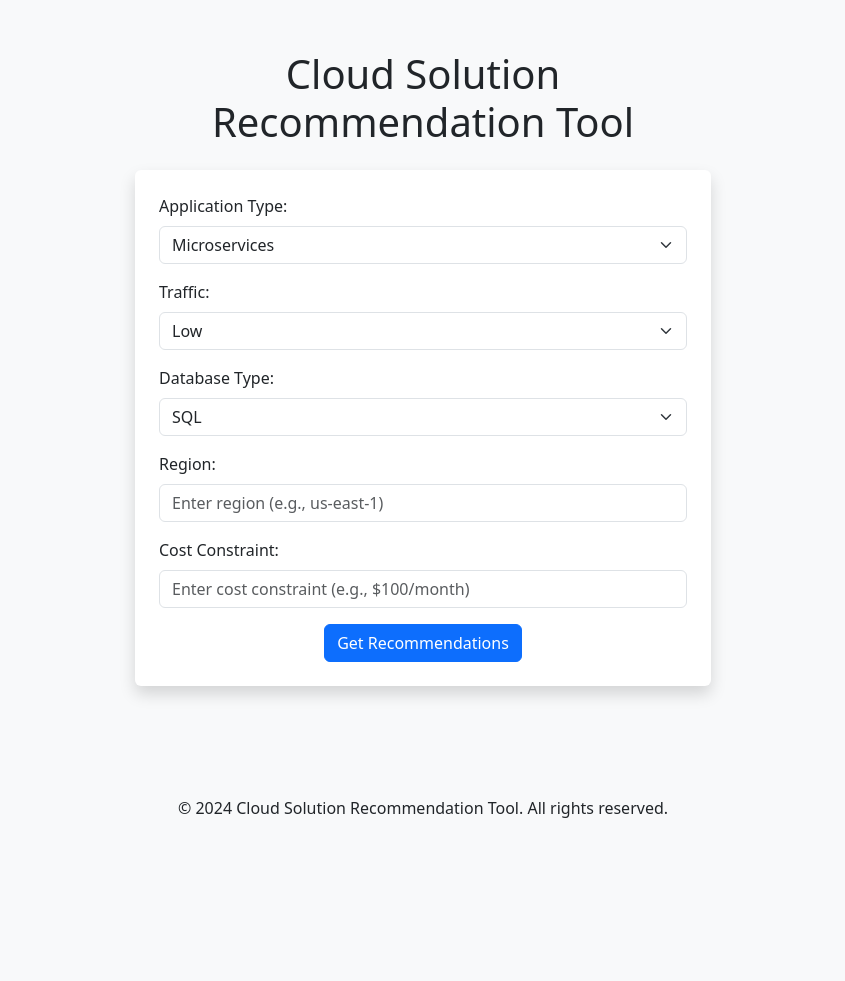
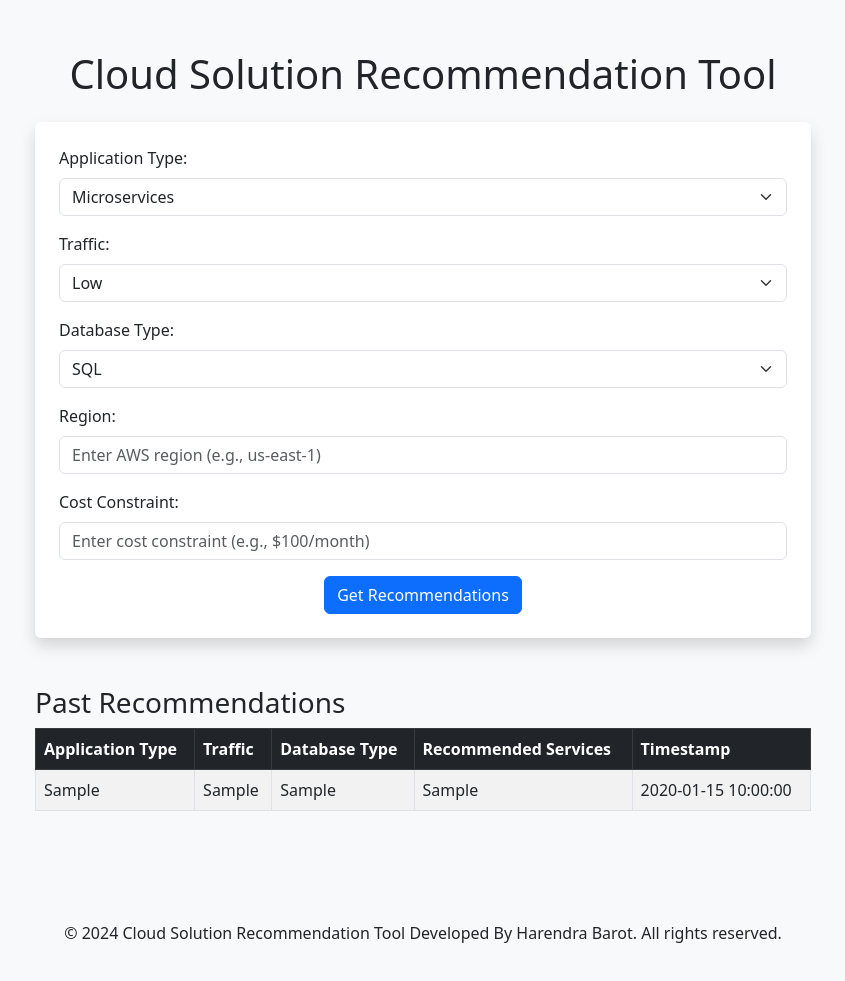
Before and after one commit to Sudoharry/Cloud-Projects, a Flask app: page / in a window 1280 px wide. Shown: the whole page, without its empty margins (217-1062 px from the left). Before the commit the page ends 818 px from the top, so only its background shows below. Run offline with Flask 3, Linux system fonts and the light colour scheme; tables that the repository leaves empty hold one stand-in row (values such as "Sample post").

Commit message:
New release with past recommendation with user interface increase

```diff
--- a/app.py
+++ b/app.py
@@ -1,8 +1,23 @@
 from flask import Flask, render_template, request
 import graphviz
+import sqlite3
 import os
 
 app = Flask(__name__)
+
+# Initialize SQLite database
+def init_db():
+    conn = sqlite3.connect("recommendations.db")
+    c = conn.cursor()
+    c.execute('''CREATE TABLE IF NOT EXISTS recommendations
+                 (id INTEGER PRIMARY KEY AUTOINCREMENT,
+                  application_type TEXT,
+                  traffic TEXT,
+                  database_type TEXT,
+                  recommended_services TEXT,
+                  timestamp DATETIME DEFAULT CURRENT_TIMESTAMP)''')
+    conn.commit()
+    conn.close()
 
 # Function to select AWS services based on user inputs
 def select_services(application_type, traffic, database_type):
@@ -24,6 +39,24 @@ def select_services(application_type, traffic, database_type):
         services.append("DynamoDB")
 
     return services
+
+# Function to save recommendations
+def save_recommendation(application_type, traffic, database_type, services):
+    conn = sqlite3.connect("recommendations.db")
+    c = conn.cursor()
+    c.execute("INSERT INTO recommendations (application_type, traffic, database_type, recommended_services) VALUES (?, ?, ?, ?)",
+              (application_type, traffic, database_type, ", ".join(services)))
+    conn.commit()
+    conn.close()
+
+# Function to get past recommendations
+def get_recommendations():
+    conn = sqlite3.connect("recommendations.db")
+    c = conn.cursor()
+    c.execute("SELECT * FROM recommendations ORDER BY timestamp DESC")
+    records = c.fetchall()
+    conn.close()
+    return records
 
 # Function to generate architecture diagram
 def generate_diagram(services):
@@ -52,15 +85,27 @@ def index():
         traffic = request.form.get("traffic")
         database_type = request.form.get("database_type")
 
+        # Check for missing inputs
+        if not application_type or not traffic or not database_type:
+            past_recommendations = get_recommendations()  # Fetch past recommendations
+            return render_template("index.html", error="All fields are required!", past_recommendations=past_recommendations)
+
         # Get recommended services
         services = select_services(application_type, traffic, database_type)
+
+        # Save to database
+        save_recommendation(application_type, traffic, database_type, services)
 
         # Generate diagram
         diagram_path = generate_diagram(services)
 
-        return render_template("result.html", services=services, diagram=diagram_path, show_diagram=False)
+        return render_template("result.html", services=services, diagram=diagram_path, show_diagram=True)
 
-    return render_template("index.html")
+    # Fetch past recommendations when loading the page
+    past_recommendations = get_recommendations()
+    return render_template("index.html", past_recommendations=past_recommendations)
+
 
 if __name__ == "__main__":
-    app.run(host="0.0.0.0", port=5000)
+    init_db()  # Ensure the database is set up before running the app
+    app.run(host="0.0.0.0", port=5000, debug=True)
--- a/requirements.txt
+++ b/requirements.txt
@@ -1,4 +1,4 @@
 Flask==2.3.2
-requests==2.31.0
 graphviz==0.20.1
 pytest==7.4.0
+Flask-CORS==3.0.10  # Only if needed
--- a/templates/index.html
+++ b/templates/index.html
@@ -11,7 +11,7 @@
             background-color: #f8f9fa;
         }
         .container {
-            max-width: 600px;
+            max-width: 800px;
             margin-top: 50px;
         }
         .footer {
@@ -24,62 +24,88 @@
 </head>
 <body>
     <div class="container">
-        <!-- Heading -->
         <h1 class="text-center mb-4">Cloud Solution Recommendation Tool</h1>
 
+        <!-- Error Message -->
+        {% if error %}
+        <div class="alert alert-danger" role="alert">
+            {{ error }}
+        </div>
+        {% endif %}
+
         <!-- Form -->
-        <form method="POST" class="bg-white p-4 rounded shadow">
-            <!-- Application Type -->
+        <form method="POST" action="/" class="bg-white p-4 rounded shadow">
             <div class="mb-3">
                 <label for="application_type" class="form-label">Application Type:</label>
-                <select name="application_type" id="application_type" class="form-select">
+                <select name="application_type" id="application_type" class="form-select" required>
                     <option value="Microservices">Microservices</option>
                     <option value="Serverless">Serverless</option>
                     <option value="Monolithic">Monolithic</option>
                 </select>
             </div>
 
-            <!-- Traffic -->
             <div class="mb-3">
                 <label for="traffic" class="form-label">Traffic:</label>
-                <select name="traffic" id="traffic" class="form-select">
+                <select name="traffic" id="traffic" class="form-select" required>
                     <option value="Low">Low</option>
                     <option value="High">High</option>
                 </select>
             </div>
 
-            <!-- Database Type -->
             <div class="mb-3">
                 <label for="database_type" class="form-label">Database Type:</label>
-                <select name="database_type" id="database_type" class="form-select">
+                <select name="database_type" id="database_type" class="form-select" required>
                     <option value="SQL">SQL</option>
                     <option value="NoSQL">NoSQL</option>
                 </select>
             </div>
 
-            <!-- Region -->
             <div class="mb-3">
                 <label for="region" class="form-label">Region:</label>
-                <input type="text" name="region" id="region" class="form-control" placeholder="Enter region (e.g., us-east-1)">
+                <input type="text" name="region" id="region" class="form-control" placeholder="Enter AWS region (e.g., us-east-1)" required>
             </div>
 
-            <!-- Cost Constraint -->
             <div class="mb-3">
                 <label for="cost_constraint" class="form-label">Cost Constraint:</label>
-                <input type="text" name="cost_constraint" id="cost_constraint" class="form-control" placeholder="Enter cost constraint (e.g., $100/month)">
+                <input type="text" name="cost_constraint" id="cost_constraint" class="form-control" placeholder="Enter cost constraint (e.g., $100/month)" required>
             </div>
 
-            <!-- Submit Button -->
             <div class="text-center">
                 <button type="submit" class="btn btn-primary">Get Recommendations</button>
             </div>
         </form>
+
+        <!-- Past Recommendations -->
+        {% if past_recommendations %}
+        <h3 class="mt-5">Past Recommendations</h3>
+        <table class="table table-bordered table-striped">
+            <thead class="table-dark">
+                <tr>
+                    <th>Application Type</th>
+                    <th>Traffic</th>
+                    <th>Database Type</th>
+                    <th>Recommended Services</th>
+                    <th>Timestamp</th>
+                </tr>
+            </thead>
+            <tbody>
+                {% for rec in past_recommendations %}
+                <tr>
+                    <td>{{ rec[1] }}</td>
+                    <td>{{ rec[2] }}</td>
+                    <td>{{ rec[3] }}</td>
+                    <td>{{ rec[4] }}</td>
+                    <td>{{ rec[5] }}</td>
+                </tr>
+                {% endfor %}
+            </tbody>
+        </table>
+        {% endif %}
     </div>
 
-    <!-- Footer -->
     <footer class="footer">
         <div class="container">
-            <p>&copy; 2024 Cloud Solution Recommendation Tool. All rights reserved.</p>
+            <p>&copy; 2024 Cloud Solution Recommendation Tool Developed By Harendra Barot. All rights reserved.</p>
         </div>
     </footer>
 </body>
```
Also changed, not shown: templates/history.html (+52 -13 lines), templates/result.html (+5 -5 lines), 1 other file.
